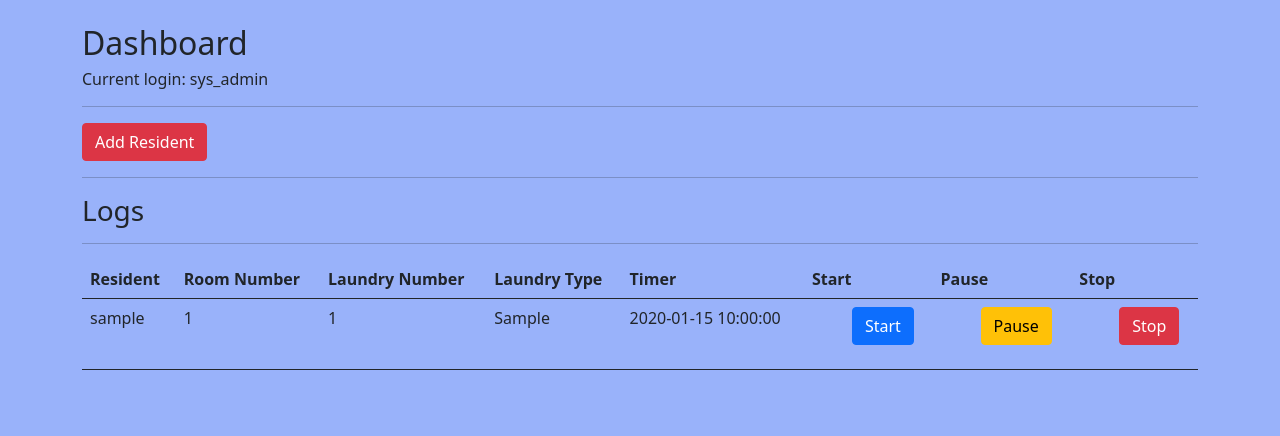
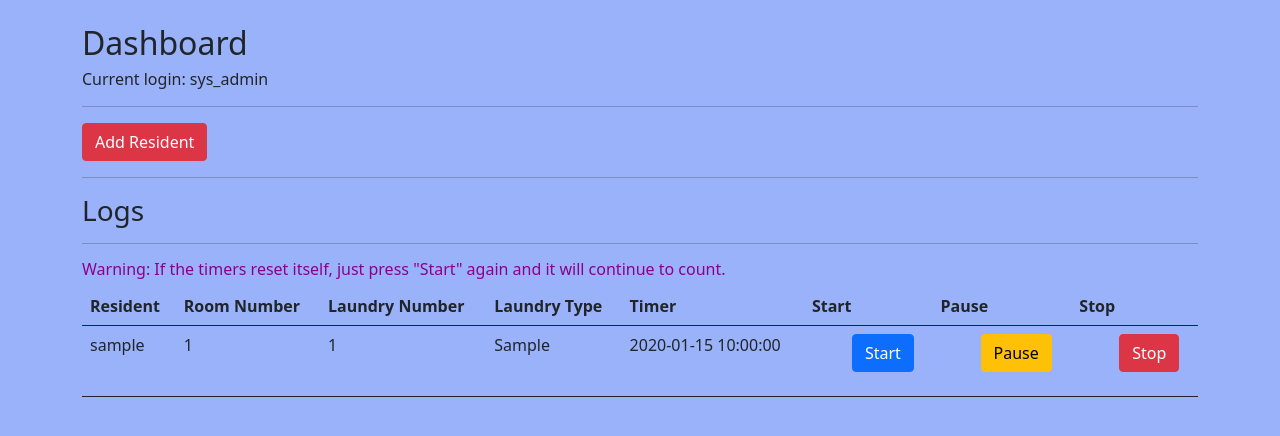
Before and after one commit to eyupbarlas/KeyFinder, a Flask app: template Software/templates/dashboard.html in a window 1280 px wide. Shown: the part 56-492 px from the top of the page. Run offline with Flask 2, Linux system fonts and the light colour scheme; the visitor is signed in with stand-in values (Sample User, id 1); the template is opened without the code that fills it: most values are stand-ins (such as "Sample title", 1, 10 or a date in 2020).

Commit message:
Update dashboard.html

```diff
--- a/Software/templates/dashboard.html
+++ b/Software/templates/dashboard.html
@@ -26,6 +26,7 @@
 {% if last2Logs %}
 <h3>Logs</h3>
 <hr>
+<h6 style="color: darkmagenta;">Warning: If the timers reset itself, just press "Start" again and it will continue to count.</h6>
 <table class="table table-hover">
     <thead>
       <tr>
```
